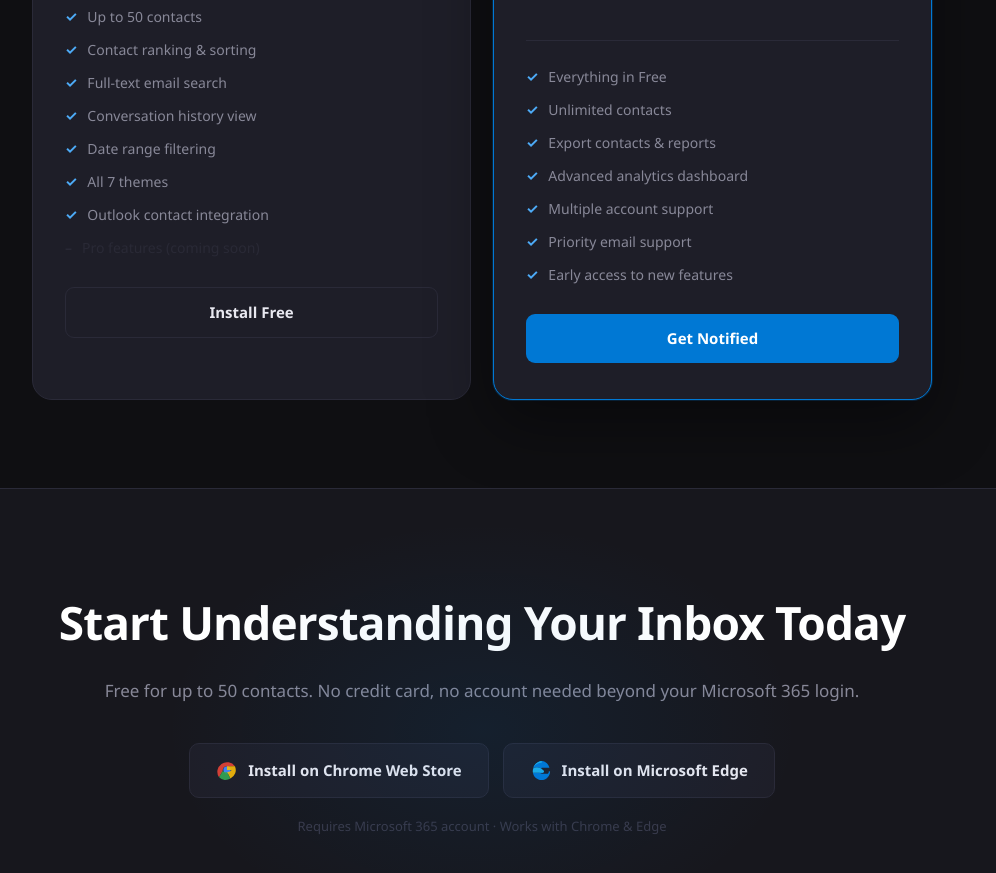
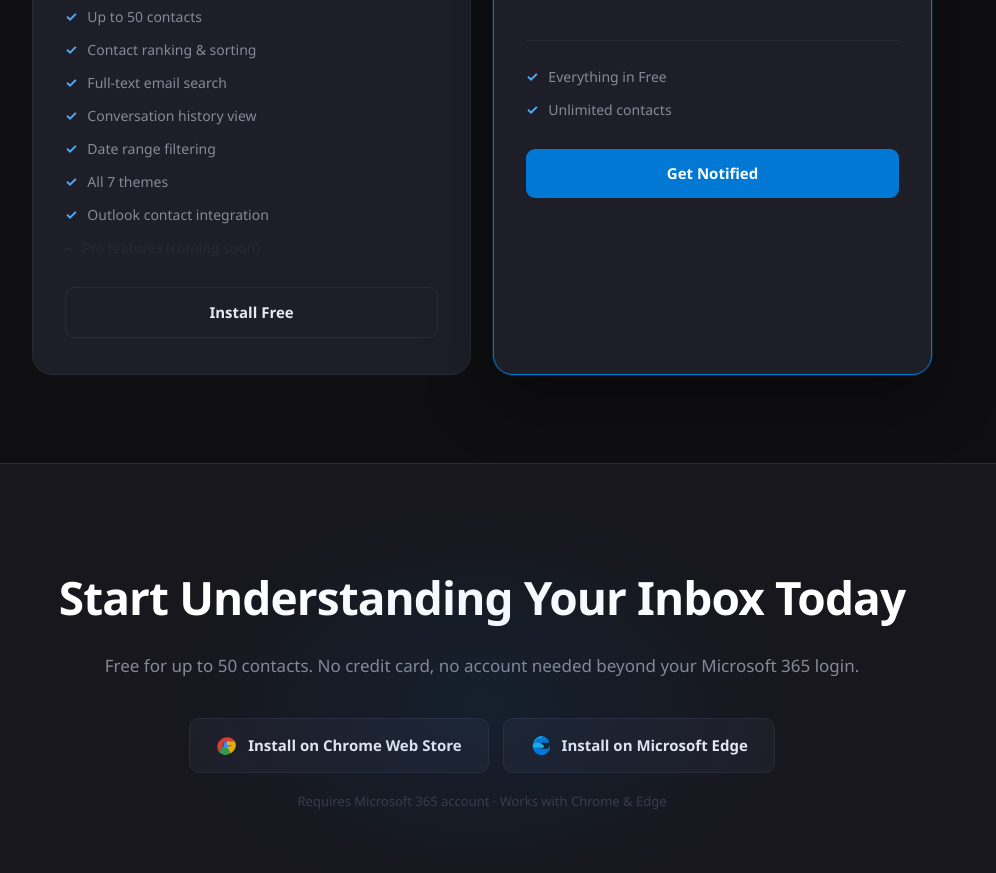
Before and after one commit to stantoniou/email-analyzer-auth, a plain HTML site: page index.html in a window 1280 px wide. Shown: the part 7580-8453 px from the top of the page, without its empty margins (158-1154 px from the left). Drawn offline with Linux system fonts and the light colour scheme.

Commit message:
Removed extra features

```diff
--- a/index.html
+++ b/index.html
@@ -1394,11 +1394,6 @@
         <ul class="pricing-features">
           <li><span class="tick">✓</span> Everything in Free</li>
           <li><span class="tick">✓</span> Unlimited contacts</li>
-          <li><span class="tick">✓</span> Export contacts &amp; reports</li>
-          <li><span class="tick">✓</span> Advanced analytics dashboard</li>
-          <li><span class="tick">✓</span> Multiple account support</li>
-          <li><span class="tick">✓</span> Priority email support</li>
-          <li><span class="tick">✓</span> Early access to new features</li>
         </ul>
         <a href="mailto:support@staviox.com?subject=Pro%20Early%20Access" class="btn btn-primary" style="width:100%;justify-content:center">
           Get Notified
```
